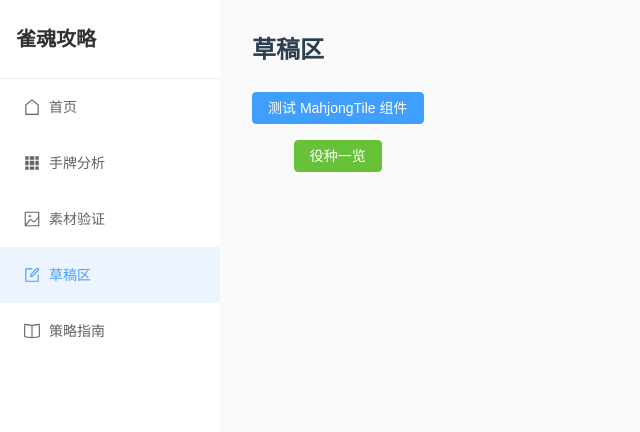
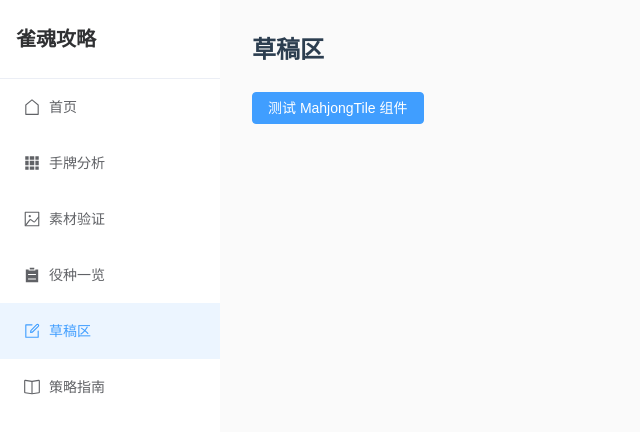
Before and after one commit to ThymeD/learnMajSoul, a Vue app: page /draft in a window 1280 px wide. Shown: the top 432 px of the page, without its empty margins (0-640 px from the left). Built offline with nearby package versions, Linux system fonts and the light colour scheme.

Commit message:
添加役种一览正式菜单项

```diff
--- a/src/layouts/MainLayout.vue
+++ b/src/layouts/MainLayout.vue
@@ -8,6 +8,7 @@ const menuItems = [
   { path: '/home', label: '首页', icon: 'House' },
   { path: '/hand', label: '手牌分析', icon: 'Grid' },
   { path: '/tiles', label: '素材验证', icon: 'Picture' },
+  { path: '/yaku', label: '役种一览', icon: 'List' },
   { path: '/draft', label: '草稿区', icon: 'Edit' },
   { path: '/strategy', label: '策略指南', icon: 'Reading' }
 ]
--- a/src/router/index.ts
+++ b/src/router/index.ts
@@ -27,6 +27,11 @@ const routes: RouteRecordRaw[] = [
     component: () => import('../views/TilesView.vue')
   },
   {
+    path: '/yaku',
+    name: 'yaku',
+    component: () => import('../views/YakuView.vue')
+  },
+  {
     path: '/draft',
     name: 'draft',
     component: () => import('../views/DraftView.vue')
@@ -35,11 +40,6 @@ const routes: RouteRecordRaw[] = [
     path: '/draft/tile-test',
     name: 'tileTest',
     component: () => import('../views/draft/TileTestView.vue')
-  },
-  {
-    path: '/draft/hand-patterns',
-    name: 'handPatterns',
-    component: () => import('../views/draft/HandPatternsView.vue')
   }
 ]
 
--- a/src/views/DraftView.vue
+++ b/src/views/DraftView.vue
@@ -6,19 +6,12 @@ const router = useRouter()
 const goToTileTest = () => {
   router.push('/draft/tile-test')
 }
-
-const goToHandPatterns = () => {
-  router.push('/draft/hand-patterns')
-}
 </script>
 
 <template>
   <div class="page">
     <h2>草稿区</h2>
-    <el-space direction="vertical" :size="16">
-      <el-button type="primary" @click="goToTileTest">测试 MahjongTile 组件</el-button>
-      <el-button type="success" @click="goToHandPatterns">役种一览</el-button>
-    </el-space>
+    <el-button type="primary" @click="goToTileTest">测试 MahjongTile 组件</el-button>
   </div>
 </template>
 
--- a/src/views/draft/HandPatternsView.vue
+++ b/src/views/YakuView.vue
@@ -3,7 +3,7 @@
 
 <template>
   <div class="page">
-    <h2>役种一览 - 草稿区</h2>
+    <h2>役种一览</h2>
     <el-empty description="功能开发中..." />
   </div>
 </template>
```
